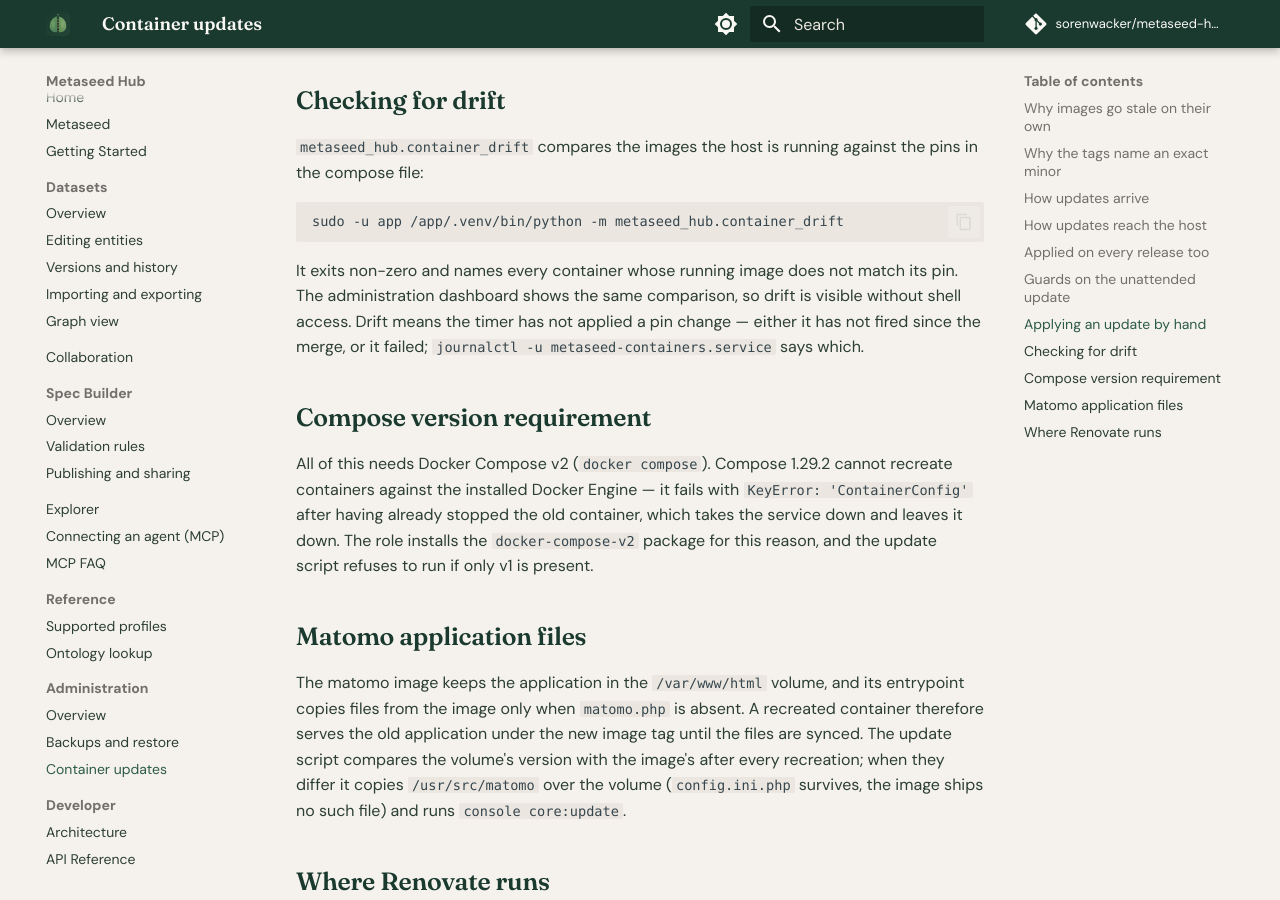
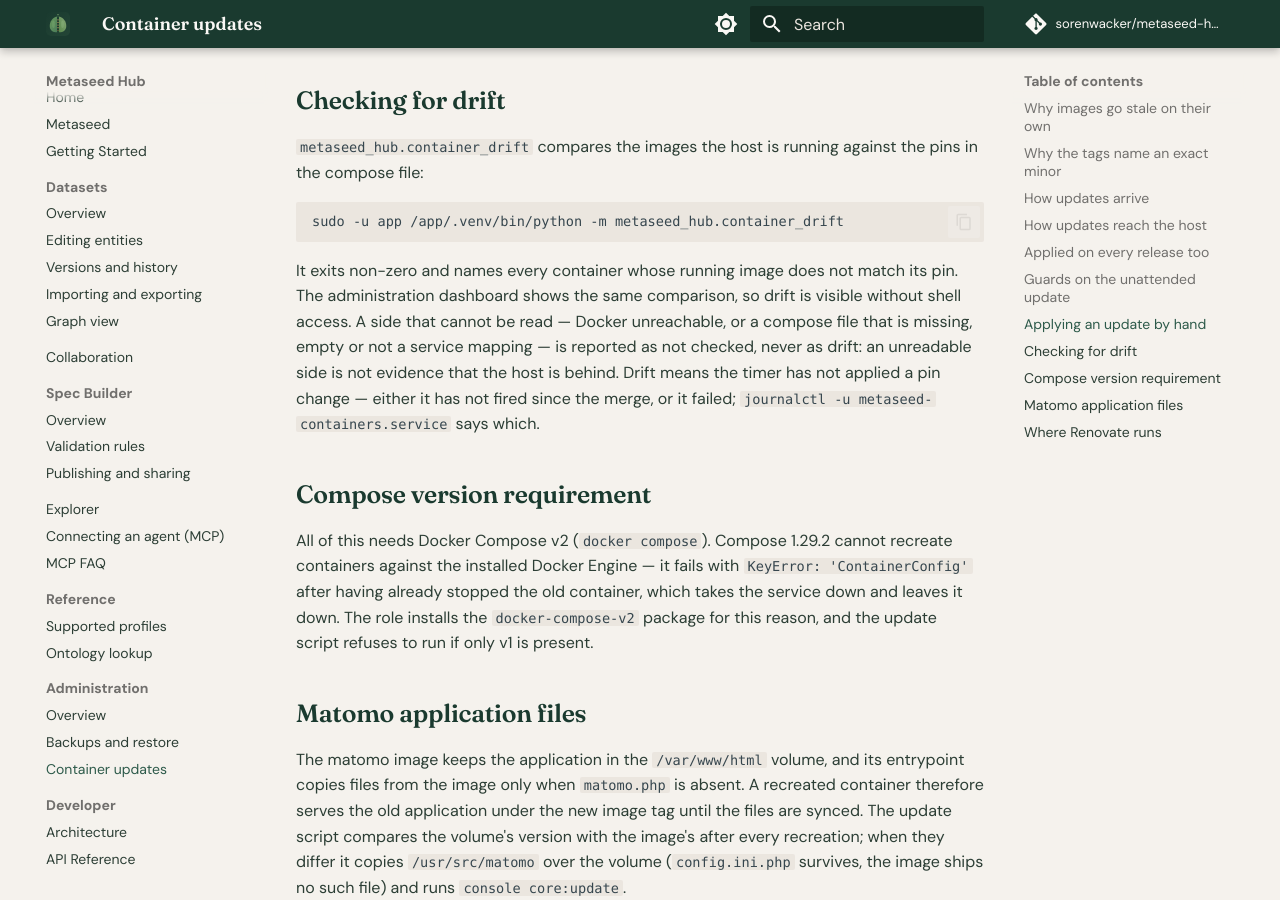
Before and after one commit to sorenwacker/metaseed-hub, an MkDocs documentation site: the page built from docs/container-updates.md, in a window 1280 px wide and 900 px high, scrolled down 2779 px. Built offline with MkDocs 1.6.1 and Material for MkDocs 9.7.7, drawn with Linux system fonts in a browser that asks for light colours; comment, search, counter and statistics services are not loaded.

Commit message:
Document restore refusal after a republish, logout during a provider outage, and unreadable compose files as not checked

````diff
--- a/docs/container-updates.md
+++ b/docs/container-updates.md
@@ -67,7 +67,7 @@
 sudo -u app /app/.venv/bin/python -m metaseed_hub.container_drift
 ```
 
-It exits non-zero and names every container whose running image does not match its pin. The administration dashboard shows the same comparison, so drift is visible without shell access. Drift means the timer has not applied a pin change — either it has not fired since the merge, or it failed; `journalctl -u metaseed-containers.service` says which.
+It exits non-zero and names every container whose running image does not match its pin. The administration dashboard shows the same comparison, so drift is visible without shell access. A side that cannot be read — Docker unreachable, or a compose file that is missing, empty or not a service mapping — is reported as not checked, never as drift: an unreadable side is not evidence that the host is behind. Drift means the timer has not applied a pin change — either it has not fired since the merge, or it failed; `journalctl -u metaseed-containers.service` says which.
 
 ## Compose version requirement
 
````
Also changed, not shown: docs/administration.md (+1 -1 lines), docs/getting-started.md (+1 -1 lines).
